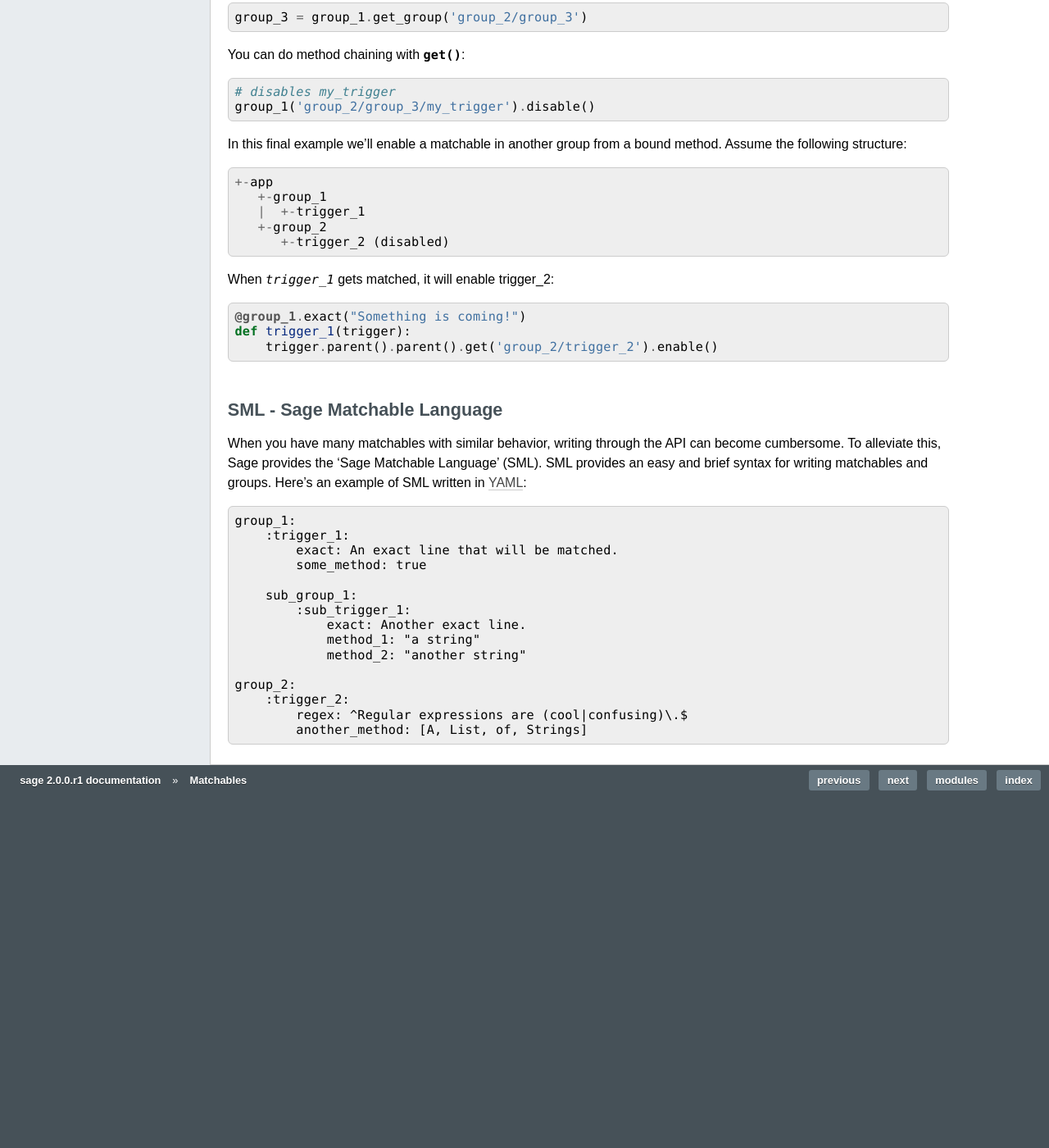
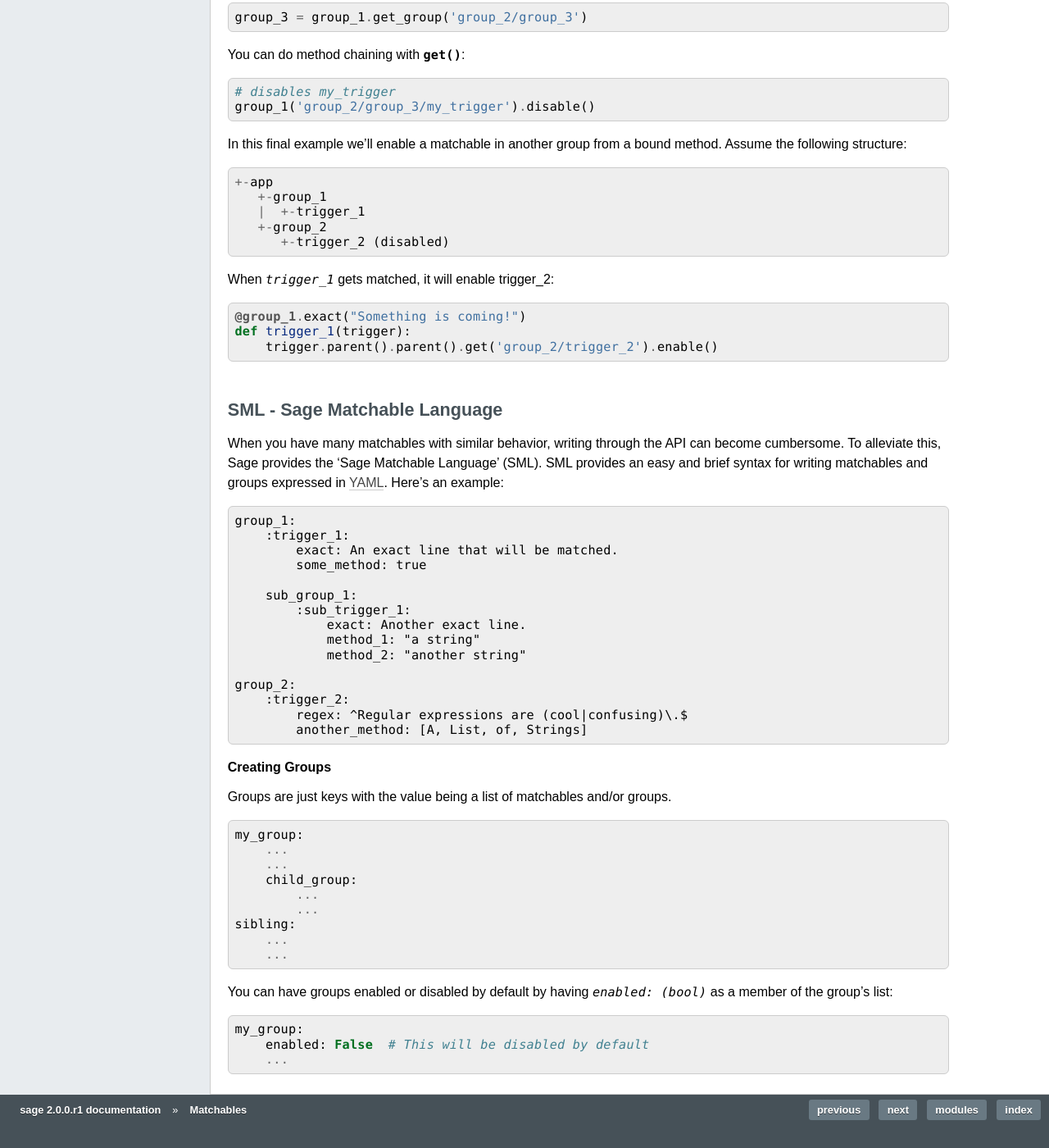
Before and after one commit to adayoung/sage, a Sphinx documentation site: the page built from docs/source/matchables.rst, in a window 1280 px wide and 1400 px high, scrolled down 5051 px. Shown: the whole window at 82% size. Built offline with Sphinx 7.4.7, drawn with Linux system fonts in a browser that asks for light colours; pages that are not in the unit, such as notebooks, are missing from menus; before the commit the page ends 6049 px from its top, so only the background shows below that.

Commit message:
start on work for some sml changes

```diff
--- a/docs/source/matchables.rst
+++ b/docs/source/matchables.rst
@@ -309,8 +309,7 @@ SML - Sage Matchable Language
 When you have many matchables with similar behavior, writing through the API
 can become cumbersome. To alleviate this, Sage provides the 'Sage Matchable
 Language' (SML). SML provides an easy and brief syntax for writing matchables
-and groups. Here's an example of SML written in
-`YAML <http://www.yaml.org/>`_: ::
+and groups expressed in `YAML <http://www.yaml.org/>`_. Here's an example: ::
 
     group_1:
         :trigger_1:
@@ -327,3 +326,25 @@ and groups. Here's an example of SML written in
         :trigger_2:
             regex: ^Regular expressions are (cool|confusing)\.$
             another_method: [A, List, of, Strings]
+
+
+**Creating Groups**
+
+Groups are just keys with the value being a list of matchables and/or groups. ::
+
+    my_group:
+        ...
+        ...
+        child_group:
+            ...
+            ...
+    sibling:
+        ...
+        ...
+
+You can have groups enabled or disabled by default by having `enabled: (bool)` as a member of the
+group's list: ::
+
+    my_group:
+        enabled: False  # This will be disabled by default
+        ...
```
Also changed, not shown: 1 other file.
